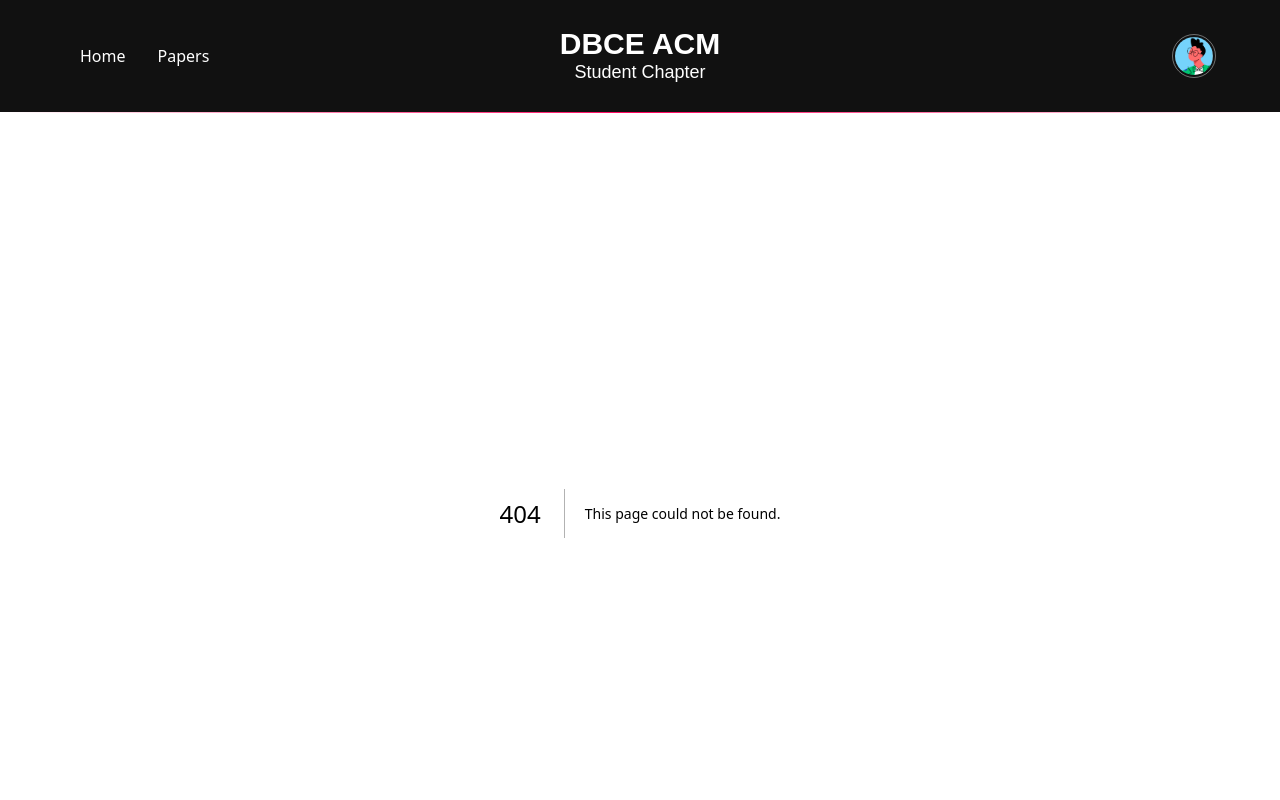
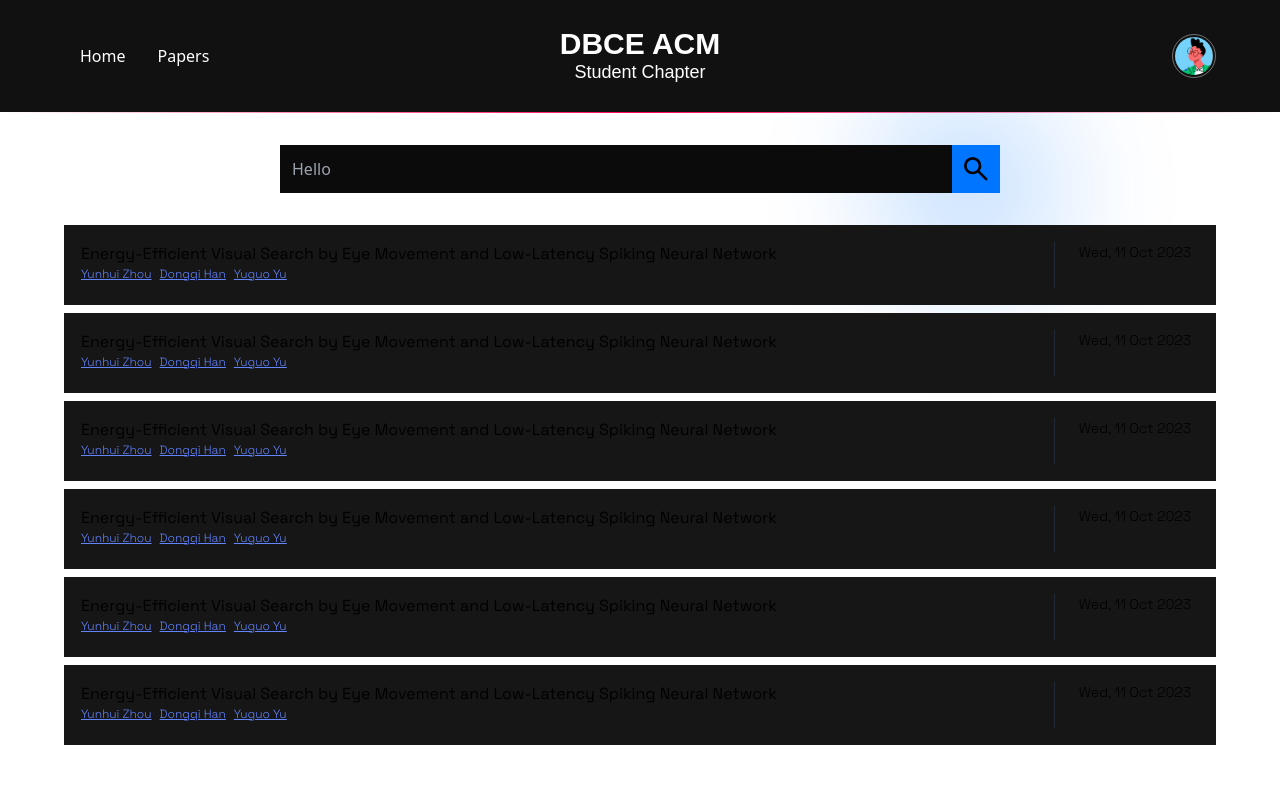
Before and after one commit to Rhysjosmin/ACM-Website, a Next.js app in the folder acm/: page /Papers/Search/Results in a window 1280 px wide. Before the commit this address had no page. Shown: the top 800 px of the page. Built offline with nearby package versions, Linux system fonts and the light colour scheme; a web font is replaced by a local one.

Commit message:
navbar change and more

```diff
--- a/acm/package.json
+++ b/acm/package.json
@@ -9,7 +9,7 @@
     "lint": "next lint"
   },
   "dependencies": {
-    "next": "13.5.4",
+    "next": "^13.5.6",
     "react": "^18",
     "react-dom": "^18"
   },
--- /dev/null
+++ b/acm/src/app/Papers/Search/Results/page.tsx
@@ -0,0 +1,47 @@
+import Link from "next/link";
+
+import { Space_Grotesk } from "next/font/google";
+
+
+const spaceGrotesk=Space_Grotesk({ subsets: ["latin"]})
+
+import SearchBar from "@/app/components/SearchBar";
+function PaperResult() {
+  return (
+    <button  className={`bg-[#161616] hover:bg-[#1b1b1b] border transition border-transparent hover:border-[#333333] ${spaceGrotesk.className} flex h-32 md:h-20 w-[calc(100vw-8rem)] gap-4 p-4`}>
+      <div className="flex-grow">
+        <p className="text-left">
+          Energy-Efficient Visual Search by Eye Movement and Low-Latency Spiking
+          Neural Network
+        </p>
+        <span className="flex gap-2 text-xs font-thin">
+          <Link href={""} className="text-[#6284FF] hover:text-[#96adff] underline">Yunhui Zhou</Link>
+          <Link href={""} className="text-[#6284FF] hover:text-[#96adff] underline">Dongqi Han</Link>
+          <Link href={""} className="text-[#6284FF] hover:text-[#96adff] underline">Yuguo Yu</Link>
+        </span>
+      </div>
+      <div className="h-full w-[1px] bg-gray-800"></div>
+      <div className="text-sm w-32 font-thin">
+        <p>Wed, 11 Oct 2023</p>
+      </div>
+    </button>
+  );
+}
+
+export default function SearchResults() {
+  return (
+    <div className="flex flex-col items-center">
+      <div className="mt-8">
+        <SearchBar query={'Hello'} />
+      </div>
+      <div className="mt-8 grid gap-2 h-auto pb-16">
+        <PaperResult />
+        <PaperResult />
+        <PaperResult />
+        <PaperResult />
+        <PaperResult />
+        <PaperResult />
+      </div>
+    </div>
+  );
+}
--- a/acm/src/app/Papers/Search/page.tsx
+++ b/acm/src/app/Papers/Search/page.tsx
@@ -2,29 +2,14 @@ import Image from "next/image";
 import Link from "next/link";
 
 import { MuseoModerno, Space_Grotesk } from "next/font/google";
-import { SVGProps } from "react";
+import SearchBar from "@/app/components/SearchBar";
 
 const museoModerno = MuseoModerno({ subsets: ["latin"] });
 const spaceGrotesk = Space_Grotesk({ subsets: ["latin"] });
 
-function MaterialSymbolsSearchRounded(props: SVGProps<SVGSVGElement>) {
-  return (
-    <svg
-      xmlns="http://www.w3.org/2000/svg"
-      width="1em"
-      height="1em"
-      viewBox="0 0 24 24"
-      {...props}
-    >
-      <path
-        fill="currentColor"
-        d="M9.5 16q-2.725 0-4.612-1.888T3 9.5q0-2.725 1.888-4.612T9.5 3q2.725 0 4.612 1.888T16 9.5q0 1.1-.35 2.075T14.7 13.3l5.6 5.6q.275.275.275.7t-.275.7q-.275.275-.7.275t-.7-.275l-5.6-5.6q-.75.6-1.725.95T9.5 16Zm0-2q1.875 0 3.188-1.313T14 9.5q0-1.875-1.313-3.188T9.5 5Q7.625 5 6.312 6.313T5 9.5q0 1.875 1.313 3.188T9.5 14Z"
-      ></path>
-    </svg>
-  );
-}
 
-export default function ArticlePage() {
+
+export default function SearchPage() {
 
   return (
     <div className="flex flex-col items-center h-screen">
@@ -33,21 +18,8 @@ export default function ArticlePage() {
       >
         Research Paper Search
       </h1>
-      <div className="md:w-[45rem] w-[calc(100vw-4rem)] flex h-12 relative">
-        <input
-          className="bg-[#0B0B0B] flex-grow indent-3 focus:outline-none focus:shadow-2xl transition"
-          type="text"
-        />
-        <button className="bg-[#0075FF] hover:bg-[#53a3ff] transition w-12 h-12 grid place-items-center">
-          <MaterialSymbolsSearchRounded className="w-8 h-8 " />
-        </button>
 
-        <svg className="absolute -z-10 -top-16 -right-16 blur-3xl opacity-25" width="177" height="203" viewBox="0 0 177 203" fill="none" xmlns="http://www.w3.org/2000/svg">
-<path fill-rule="evenodd" clip-rule="evenodd" d="M81.8816 1.39508C105.739 4.65856 116.838 30.5227 133.562 47.8469C149.749 64.616 173.906 76.3768 176.611 99.5268C179.492 124.188 164.068 146.628 147.236 164.881C129.55 184.06 107.935 200.91 81.8816 202.256C54.7028 203.661 25.9566 193.607 9.40353 172.005C-5.92888 151.996 2.37138 124.723 3.16354 99.5268C3.91371 75.667 -1.11493 50.0882 13.8221 31.4673C29.9557 11.3549 56.3358 -2.09943 81.8816 1.39508Z" fill="#0075FF"/>
-</svg>
-
-      </div>
-
+<SearchBar query='Search Papers'/>
       <div className="md:w-[45rem] w-[calc(100vw-4rem)]  mt-3">
         <ul
           className={`${spaceGrotesk.className} font-thin text-sm grid md:grid-cols-2 `}
--- a/acm/src/app/components/Navbar.tsx
+++ b/acm/src/app/components/Navbar.tsx
@@ -173,13 +173,13 @@ function TopMenu({ isMenuOpen }: any) {
 function NavLinks(){
   return(<><Link
     href={"/"}
-className={`h-12 pl-4 flex items-center`}
+className={`h-14 pl-4 flex items-center`}
   >
     Home
   </Link>
   <Link
     href={"/Papers/Search"}
-   className={`h-12 pl-4 flex items-center`}
+   className={`h-14 pl-4 flex items-center`}
   >
     Papers
   </Link></>)
@@ -222,7 +222,7 @@ export default function NavBar() {
       <TopMenu isMenuOpen={topMenuToggle} />
 
       <div className="from-transparent via-[#FF005C] to-transparent  bg-gradient-to-l h-[1px] w-full "></div>
-      <div className={`${expandedLinkToggle?'h-24 opacity-100 pointer-events-auto':'h-0 opacity-0 pointer-events-none'} w-full transition-all bg-[#FF005C]  flex flex-col gap-1 text-2xl font-thin`}>
+      <div className={`${expandedLinkToggle?'h-28 opacity-100 pointer-events-auto':'h-0 opacity-0 pointer-events-none'} w-full transition-all bg-[#060606]  flex flex-col gap-1 text-2xl font-thin`}>
           <NavLinks/>
           </div>
     </div>
--- /dev/null
+++ b/acm/src/app/components/SearchBar.tsx
@@ -0,0 +1,41 @@
+import { SVGProps } from "react";
+
+
+
+
+function MaterialSymbolsSearchRounded(props: SVGProps<SVGSVGElement>) {
+    return (
+      <svg
+        xmlns="http://www.w3.org/2000/svg"
+        width="1em"
+        height="1em"
+        viewBox="0 0 24 24"
+        {...props}
+      >
+        <path
+          fill="currentColor"
+          d="M9.5 16q-2.725 0-4.612-1.888T3 9.5q0-2.725 1.888-4.612T9.5 3q2.725 0 4.612 1.888T16 9.5q0 1.1-.35 2.075T14.7 13.3l5.6 5.6q.275.275.275.7t-.275.7q-.275.275-.7.275t-.7-.275l-5.6-5.6q-.75.6-1.725.95T9.5 16Zm0-2q1.875 0 3.188-1.313T14 9.5q0-1.875-1.313-3.188T9.5 5Q7.625 5 6.312 6.313T5 9.5q0 1.875 1.313 3.188T9.5 14Z"
+        ></path>
+      </svg>
+    );
+  }
+
+export default function SearchBar(props:any){
+    return(      <div className="md:w-[45rem] w-[calc(100vw-4rem)] flex h-12 relative">
+    <input
+      className="bg-[#0B0B0B] flex-grow indent-3 focus:outline-none focus:shadow-2xl transition"
+      type="text"
+      placeholder={props.query}
+    />
+
+
+    <button className="bg-[#0075FF] hover:bg-[#53a3ff] transition w-12 h-12 grid place-items-center">
+      <MaterialSymbolsSearchRounded className="w-8 h-8 " />
+    </button>
+
+    <svg className="absolute -z-10 -top-16 -right-16 blur-3xl opacity-25" width="177" height="203" viewBox="0 0 177 203" fill="none" xmlns="http://www.w3.org/2000/svg">
+    <path fillRule="evenodd" clipRule="evenodd" d="M81.8816 1.39508C105.739 4.65856 116.838 30.5227 133.562 47.8469C149.749 64.616 173.906 76.3768 176.611 99.5268C179.492 124.188 164.068 146.628 147.236 164.881C129.55 184.06 107.935 200.91 81.8816 202.256C54.7028 203.661 25.9566 193.607 9.40353 172.005C-5.92888 151.996 2.37138 124.723 3.16354 99.5268C3.91371 75.667 -1.11493 50.0882 13.8221 31.4673C29.9557 11.3549 56.3358 -2.09943 81.8816 1.39508Z" fill="#0075FF"/>
+    </svg>
+
+    </div>)
+    }
```
Also changed, not shown: 1 other file (tests, documents, lock files or other folders).
